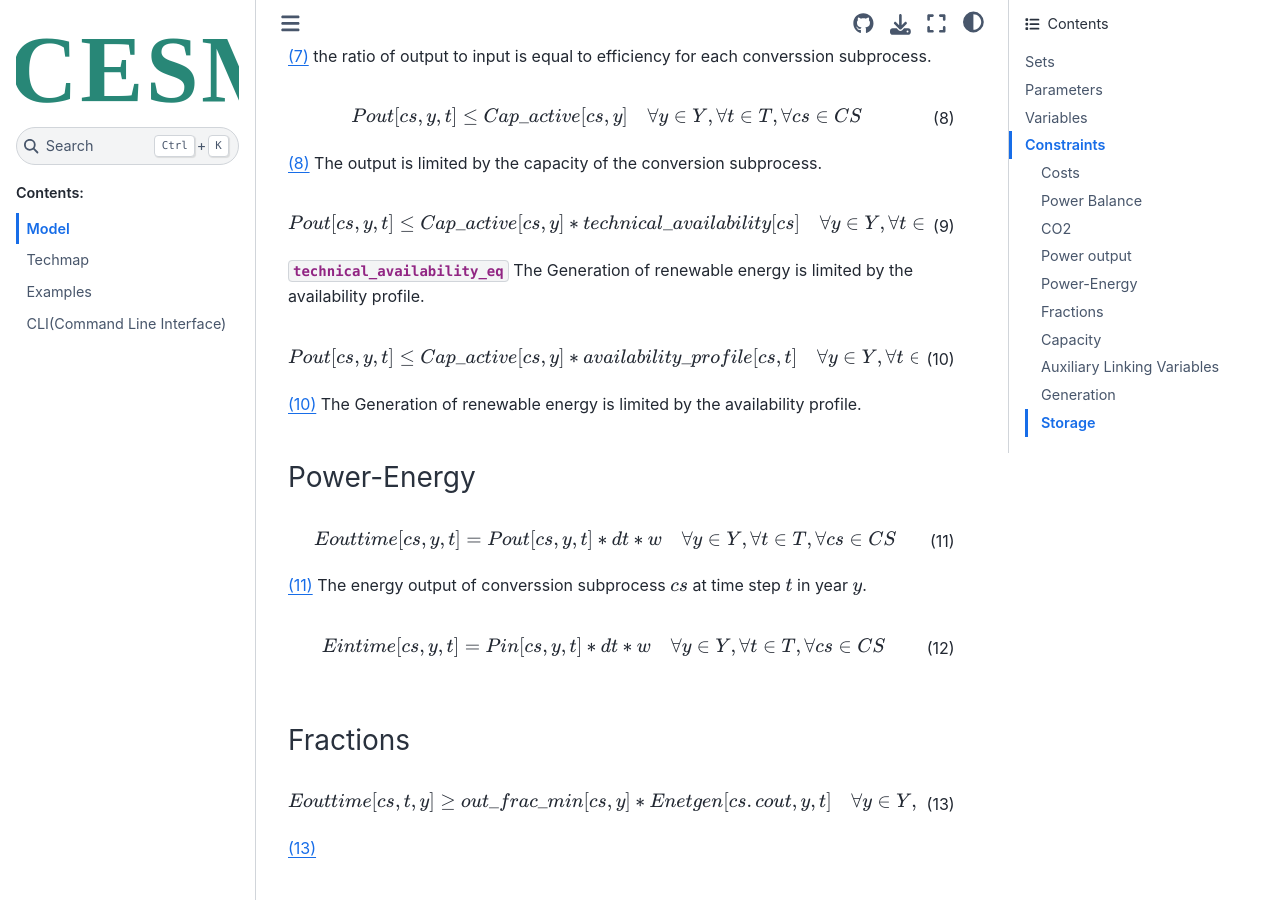
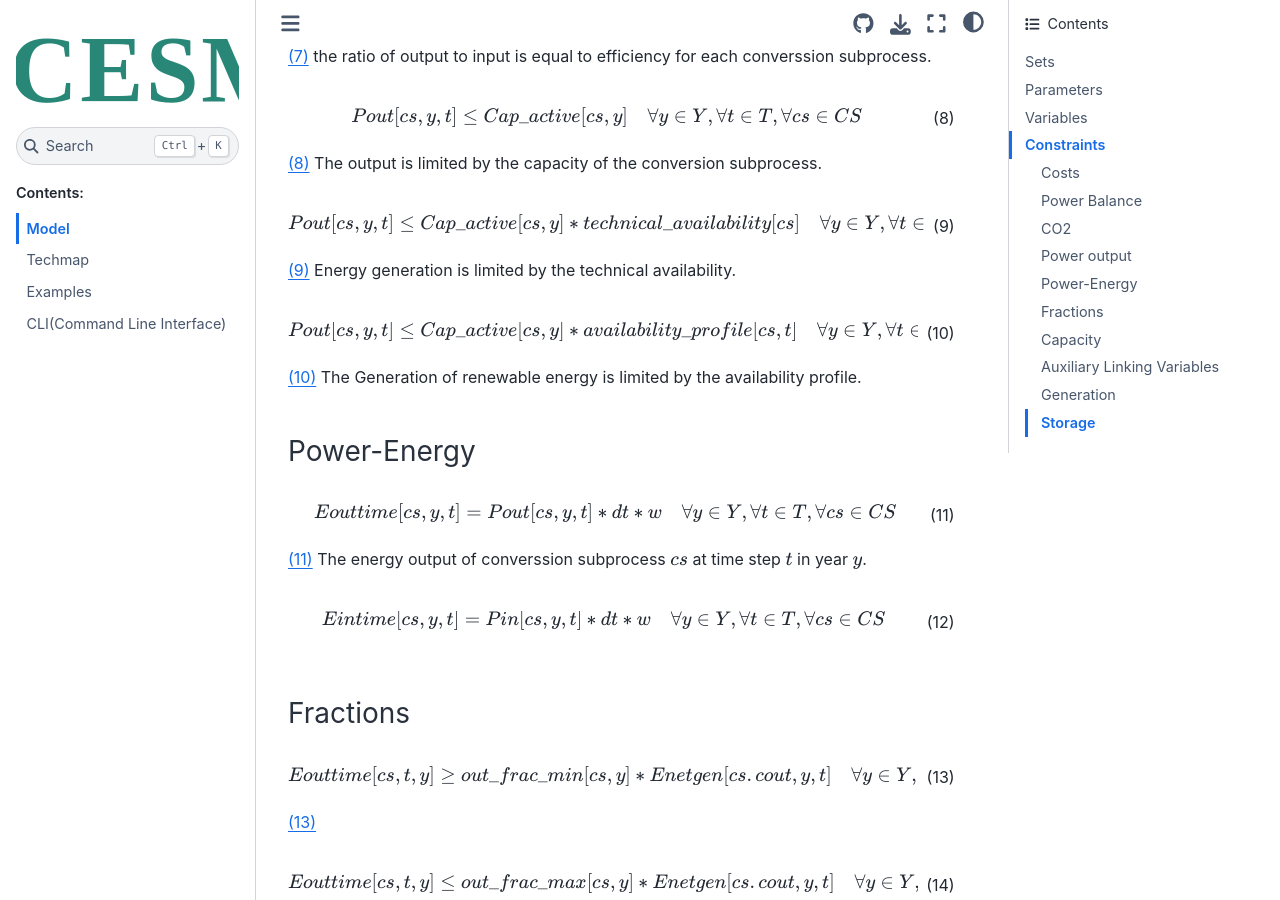
Before and after one commit to EINS-TUDa/CESM, a Sphinx documentation site: the page built from docs/source/model.rst, in a window 1280 px wide and 900 px high, scrolled down 5925 px. Built offline with Sphinx 7.4.7 and the Sphinx Book theme 1.1.4, drawn with Linux system fonts in a browser that asks for light colours.

Commit message:
technical availability constraint corrected

```diff
--- a/docs/source/model.rst
+++ b/docs/source/model.rst
@@ -164,9 +164,9 @@ Power output
 :eq:`max_power_out_eq` The output is limited by the capacity of the conversion subprocess.
 
 .. math:: Pout[cs,y,t] \leq Cap\_active[cs,y] * technical\_availability[cs] \quad  \forall y\in Y,\forall t\in T, \forall cs\in CS
-    :label: re_availability_eq
+    :label: technical_availability_eq
 
-:eq:`technical_availability_eq` The Generation of renewable energy is limited by the availability profile.
+:eq:`technical_availability_eq` Energy generation is limited by the technical availability.
 
 .. math:: Pout[cs,y,t] \leq Cap\_active[cs,y] * availability\_profile[cs,t] \quad  \forall y\in Y,\forall t\in T, \forall cs\in CS \setminus SCS
     :label: re_availability_eq
```
